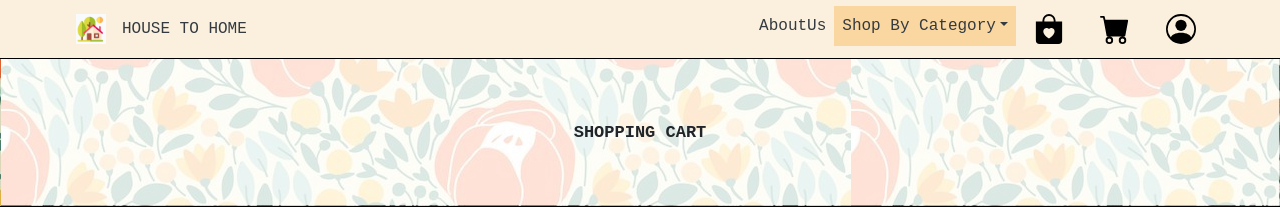
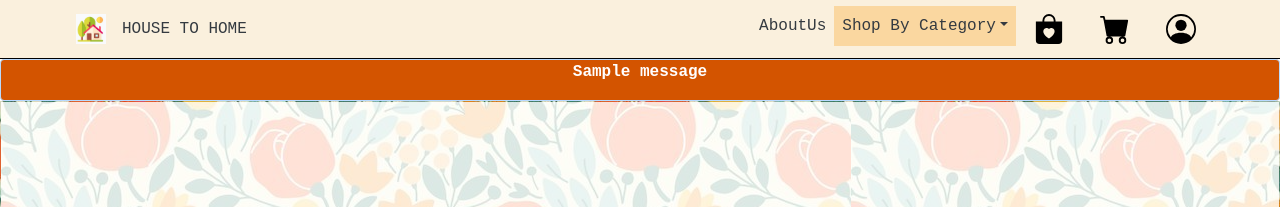
Before and after one commit to JordanSuSu/IFN557ASS2, a Flask app: page /houseToHome/placeOrder in a window 1280 px wide. Shown: the top 207 px of the page. Run offline with Flask 2, Linux system fonts and the light colour scheme; data comes from the database, SQL or seed files in the repository; one stand-in notice (Sample message) is shown; some libraries are stand-ins or nearby versions.

Commit message:
add flash message at cart page and wishlist page

```diff
--- a/HouseToHomeStore/templates/cartIndex.html
+++ b/HouseToHomeStore/templates/cartIndex.html
@@ -24,7 +24,7 @@
 
     <!-- Contains the heading, navigation and banner image -->
     <header>
-        <nav class="navbar navbar-light fixed-top navbar-expand-lg"
+        <nav class="navbar navbar-light navbar-expand-lg"
             style="background-color: #FAF0DD; border-bottom: 1px solid black; padding:0px;">
             <div class="container" style="padding: 6px;">
 
@@ -174,6 +174,16 @@
                 </div>
             </div>
         </nav>
+
+        {% with messages = get_flashed_messages() %}
+            {% if messages %}
+                <div class="alert alert-primary m-0 p-0" role="alert" style="background-color: #D35400; border-color: 1px solid black; text-align: center;">
+                    {% for message in messages %}
+                    <p class="text-centre" style="color: white; font-weight: bold;">{{ message }}</p>
+                    {% endfor %}
+                </div>
+            {% endif %}
+        {% endwith %}
 
         <!--Jumbotron for Hero Section -->
         <div class="jumbotron jumbotron-fluid card card-image">
--- a/HouseToHomeStore/views.py
+++ b/HouseToHomeStore/views.py
@@ -11,9 +11,7 @@
 bp = Blueprint('main', __name__, template_folder='templates')
 
 # todo: 8. make login form work in modal if possible
-# todo: 12. make send to wishlist button work from cart page
 # todo: 14. COUNT NOT INCREASING
-# todo: 13. ADD FLASHES to notify user product has been added
 # todo: 10. delete extra folders in project as of sir ..........comment properly and add details
 # todo: 11. Make final test and prepare vedio
 
@@ -25,6 +23,8 @@
 #! 5. delete products from wishlist
 #! 6. add products to cart and wishlist
 #! 9. check houseToHome Database content
+# todo: 12. make send to wishlist button work from cart page
+# todo: 13. ADD FLASHES to notify user product has been added
 
 
 @bp.route('/houseToHome')
@@ -117,6 +117,7 @@
                 db.session.commit()
             except:
                 return 'There was an issue adding the item to your basket'
+            flash('PRODUCT ADDED SUCCESSFULLY TO SHOPPING CART!!')
             return redirect(url_for('main.placeOrder'))
         else:
             product.shoppingCartcount = product.singleCount + 1
@@ -189,11 +190,13 @@
                 db.session.commit()
             except:
                 return 'There was an issue adding the item to your basket'
+            flash('PRODUCT ADDED SUCCESSFULLY TO WISHING LIST!!')
             return redirect(url_for('main.addProductToWishList'))
         else:
             product.wishListCount = product.singleCount + 1
             requestByUser.products.append(product)
             db.session.commit()
+            flash('PRODUCT ADDED SUCCESSFULLY TO WISHING LIST!!')
             return redirect(url_for('main.addProductToWishList'))
 
     return render_template('wishListIndex.html', requestByUser=requestByUser)
@@ -209,6 +212,7 @@
         try:
             requestByUser.products.remove(product_to_delete)
             db.session.commit()
+            flash('PRODUCT DELETED SUCCESSFULLY FROM WISHING LIST!!')
             return redirect(url_for('main.addProductToWishList'))
         except:
             return 'Problem deleting item from order'
```
Also changed, not shown: HouseToHomeStore/templates/wishListIndex.html (+10 -1 lines).
